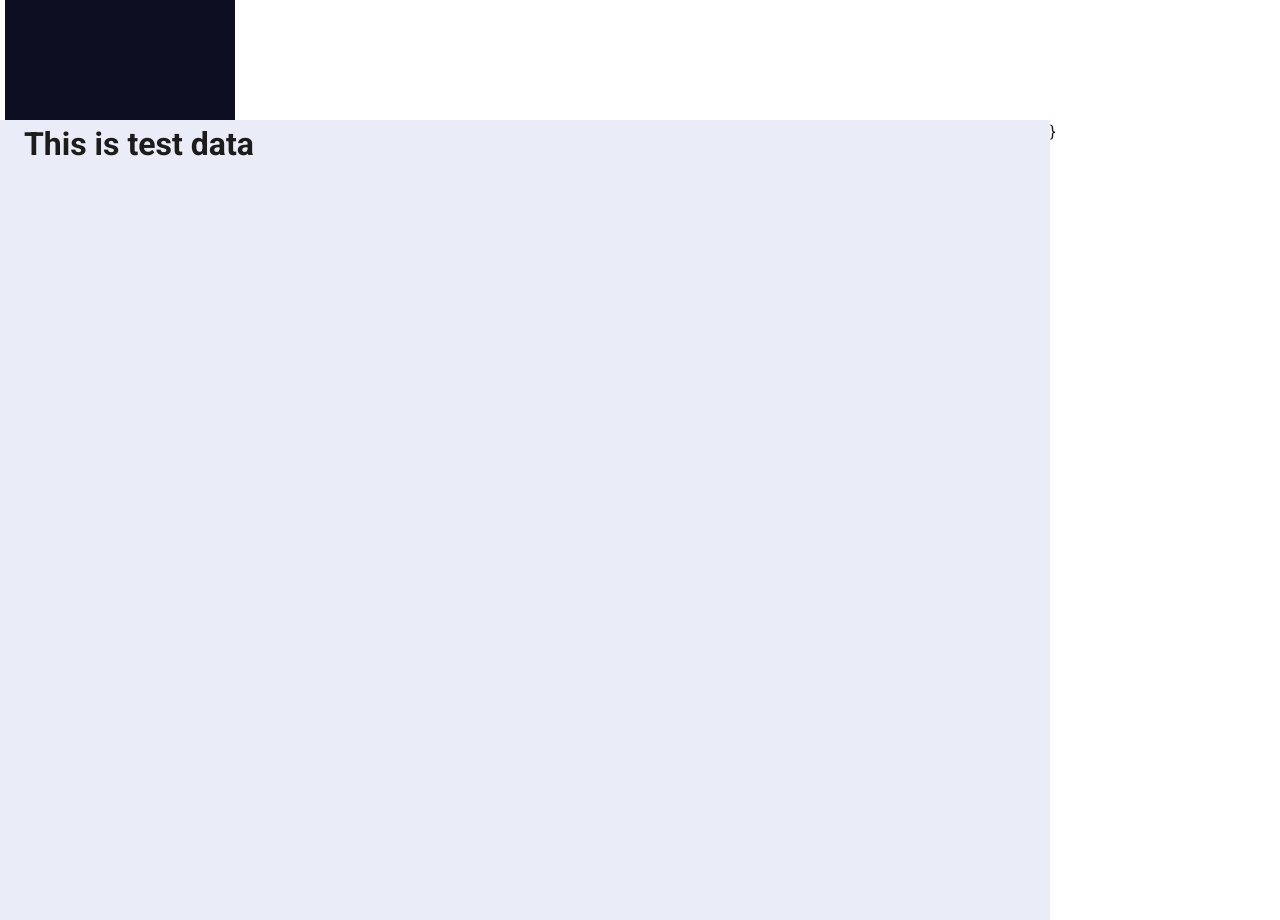
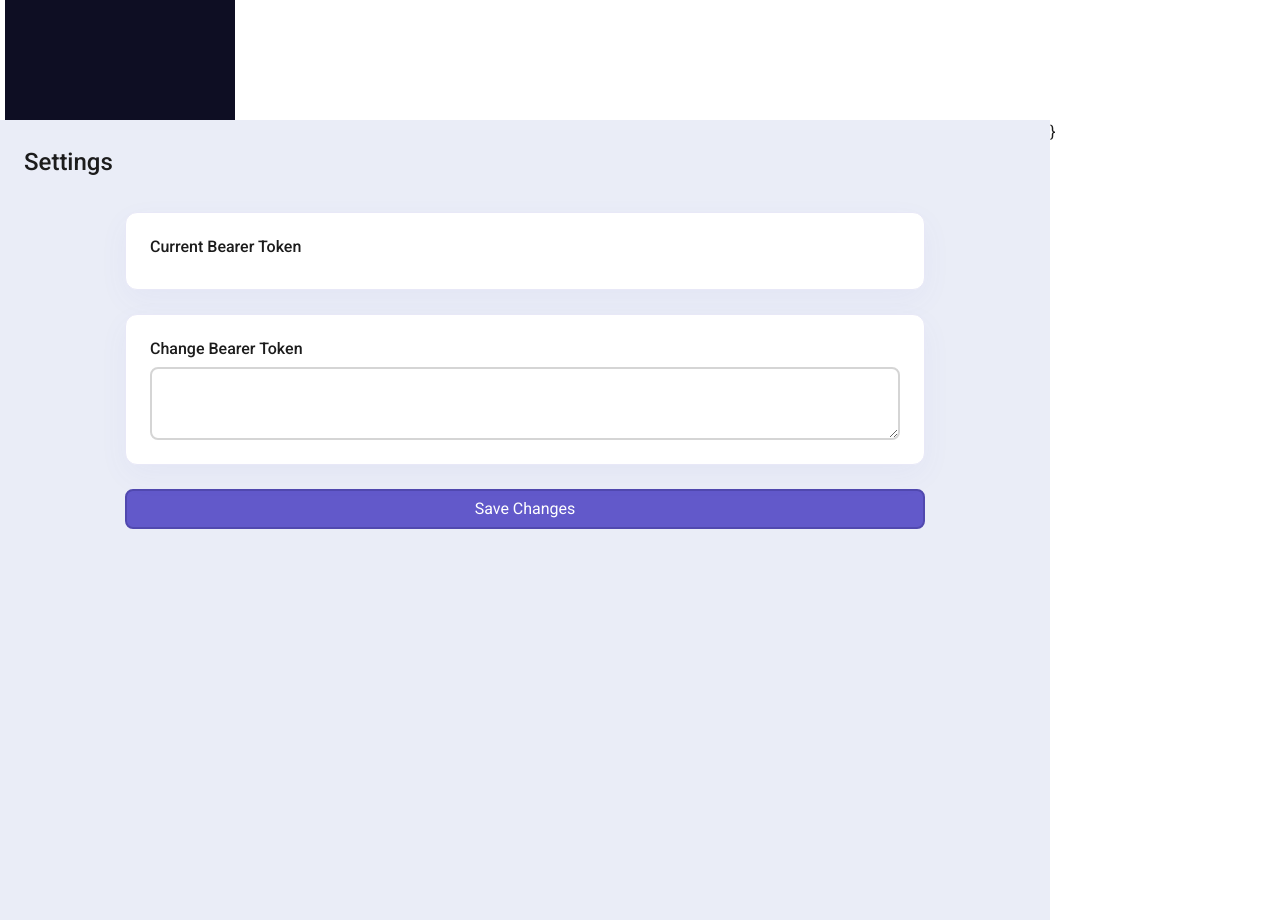
Before and after one commit to grvmithas/svelte-web-app, a SvelteKit app: page /settings in a window 1280 px wide. Shown: the part 680-1600 px from the top of the page. Built offline with nearby package versions, Linux system fonts and the light colour scheme.

Commit message:
add code for mule initializr

```diff
--- a/src/routes/+layout.svelte
+++ b/src/routes/+layout.svelte
@@ -29,7 +29,7 @@ main{
   height: 100vh;
   overflow: auto;
   background: #eaedf7;
-  padding: 0 1.5rem;
+  padding:1.5rem;
 }
 
 </style>
--- a/src/routes/settings/+page.svelte
+++ b/src/routes/settings/+page.svelte
@@ -1,15 +1,53 @@
 <script>
-  import {page, navigating} from "$app/stores";
+  import { onMount } from "svelte";
+
+  let bearer_token = '';
+  let displayStoredToken = '';
+  let  error = '';
+  onMount(() => {
+    const storedBearerTokenValue = localStorage.getItem("pschatuser");
+    if (storedBearerTokenValue !== null) {
+      displayStoredToken = storedBearerTokenValue
+      console.log("Retrieved Value:", storedBearerTokenValue);
+    } else {
+      console.log("Value not found in local storage.");
+    }
+  });
+
+
+const setBearerTokenInLocalStorage = () =>{
+  if (bearer_token.trim() === "") {
+    error = "Input cannot be empty.";
+      return;
+  }
+  localStorage.setItem("pschatuser", bearer_token);
+
+}
+
 </script>
 
-
-<section>
-    <div class="card">
-      <div class=""></div>
+<section class="">
+  <h1 class="main-content-title">Settings</h1>
+  <div class="setting-wrap">
+    <div class="card setting-wrap__card">
+      <div class="card__body">
+        <h5 class="card__body-title">Current Bearer Token</h5>
+        {displayStoredToken}
+      </div>
     </div>
 
-
+    <div class="card setting-wrap__card">
+      <div class="card__body">
+        <h5 class="card__body-title">Change Bearer Token</h5>
+        <textarea class="form-control" rows="3" bind:value={bearer_token}></textarea>
+        <!-- {error && <div>{error}</div>} -->
+        {#if error !== ""}
+  <div style="color: red;">{error}</div>
+{/if}
+      </div>
+    </div>
+    <button class="btn btn-primary btn-block" on:click="{setBearerTokenInLocalStorage}">
+      Save Changes
+    </button>
+  </div>
 </section>
-
-
-<h1>This is test data</h1>
--- a/src/styles/global.css
+++ b/src/styles/global.css
@@ -1,3 +1,6 @@
+*{
+    margin-top: 0;
+}
 
 .btn{
     display: inline-flex;
@@ -5,4 +8,120 @@
     justify-content: center;
     font-size: 1rem;
     font-family: 'Roboto', sans-serif;
+    cursor: pointer;
+    line-height: 1.5;
+    border-radius: 8px;
+    padding: 0.375rem 1rem;
 }
+
+.card{
+    box-shadow: 0 10px 30px 0 rgba(98, 89, 202, 0.05);
+    background: #ffffff;
+    border-radius: 12px;
+    position: relative;
+    display: flex;
+    flex-direction: column;
+    min-width: 0;
+    word-wrap: break-word;
+    background-color: #ffffff;
+    background-clip: border-box;
+    border: 1px solid #e8e8f7;
+}
+
+.card__body{
+    flex: 1 1 auto;
+    padding: 24px;
+}
+.card__body-inline{
+    display: flex;
+}
+.card__body-title{
+    font-size: 1rem;
+    font-weight: 500;
+    margin-bottom: 0.5rem;
+    line-height: 20px;
+
+}
+
+
+.form-control{
+    display: block;
+    width: 100%;
+    padding: 0.75rem ;
+    background-color: #ffffff;
+    background-clip: padding-box;
+    border: 2px solid #d5d5d5;
+    transition: border-color 0.15s ease-in-out, box-shadow 0.15s ease-in-out;
+    height: 42px;
+    border-radius: 8px;
+}
+textarea.form-control{
+    height: initial;
+}
+
+
+.main-content-title{
+    font-size: 24px;
+    font-weight: 500;
+    margin-bottom: 2rem;
+}
+
+.setting-wrap{
+    max-width: 800px;
+    margin: 0 auto;
+    width: 100%;
+}
+
+.setting-wrap__card{
+    margin-bottom: 1.5rem;
+}
+
+.btn-block{
+    width: 100%;
+}
+.btn-primary{
+    background: #6259ca;
+    color: #ffffff;
+    border: 2px solid #5149af;
+}
+.btn-primary:hover{
+    color: #ffffff;
+    background: #403fad;
+
+}
+
+.input-group{
+    position: relative;
+    display: flex;
+    flex-wrap: wrap;
+    width: 100%;
+}
+.input-group-form{
+    position: relative;
+    flex: 1 1 auto;
+    width: 1%;
+    margin-bottom: 0;
+    border-top-right-radius: 0;
+    border-bottom-right-radius: 0;
+}
+
+.input-group-text {
+    display: flex;
+    align-items: center;
+    padding: 0.375rem 0.75rem;
+    margin-bottom: 0;
+    font-size: 0.875rem;
+    font-weight: 400;
+    line-height: 1.5;
+    color: #3c4858;
+    text-align: center;
+    white-space: nowrap;
+    background-color: #f6f6ff;
+    border: 1px solid #e8e8f7;
+    border-radius: 3px;
+    padding-top: 0;
+    padding-bottom: 0;
+    margin-left: -1px;
+    border-top-left-radius: 0;
+    border-bottom-left-radius: 0;
+}
```
Also changed, not shown: src/routes/muleinitializr/+page.svelte (+14 -0 lines).
